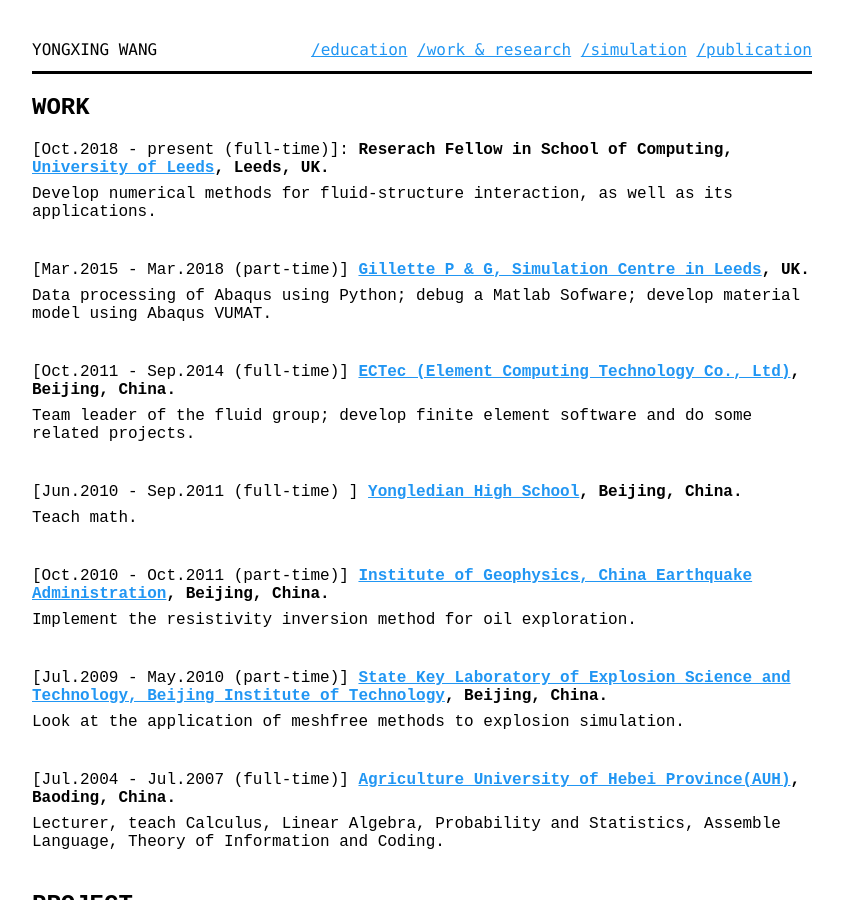
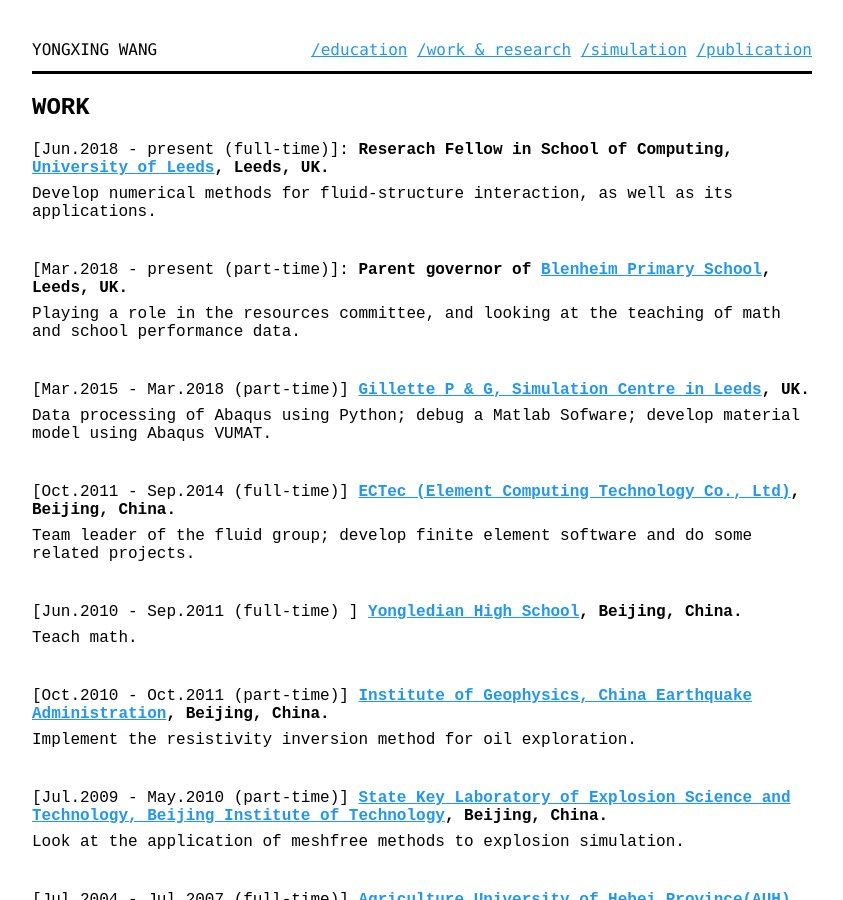
Before and after one commit to yongxingwang/yongxingwang.github.io, a Jekyll site: the page built from work.html, in a window 1280 px wide and 900 px high. Shown: the whole window, without its empty margins (218-1061 px from the left). Built offline with Jekyll 4.4.1, drawn with Linux system fonts in a browser that asks for light colours.

Commit message:
Update work.html

```diff
--- a/work.html
+++ b/work.html
@@ -71,11 +71,20 @@
     </header>
 
     <section id="graph-benchmark">
-        <header>[Oct.2018 - present (full-time)]: <strong> Reserach Fellow in School of Computing, <a href="https://www.leeds.ac.uk/" target="_blank">University of Leeds</a>, Leeds, UK. </strong> </header>
+        <header>[Jun.2018 - present (full-time)]: <strong> Reserach Fellow in School of Computing, <a href="https://www.leeds.ac.uk/" target="_blank">University of Leeds</a>, Leeds, UK. </strong> </header>
         <p>
             Develop numerical methods for fluid-structure interaction, as well as its applications.
         </p>
     </section>
+
+
+    <section id="graph-benchmark">
+        <header>[Mar.2018 - present (part-time)]: <strong> Parent governor of <a href="https://www.blenheimprimaryschool.com/" target="_blank">Blenheim Primary School</a>, Leeds, UK. </strong> </header>
+        <p>
+          Playing a role in the resources committee, and looking at the teaching of math and school performance data.
+        </p>
+    </section>
+
 
     <section id="clic">
         <header>[Mar.2015 - Mar.2018 (part-time)] <strong> <a href="http://www.leeds.ac.uk/simcentre/" target="_blank"> Gillette P & G, Simulation Centre in Leeds</a>, UK. </strong> </header>
```
